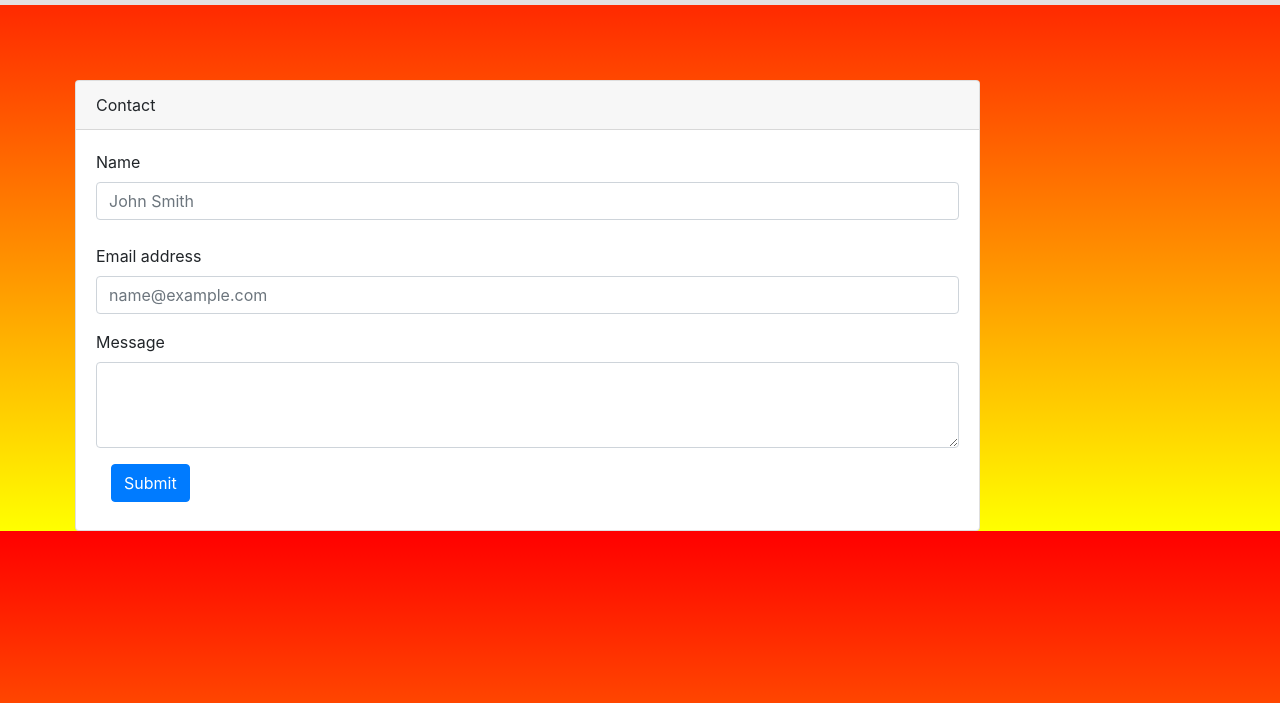
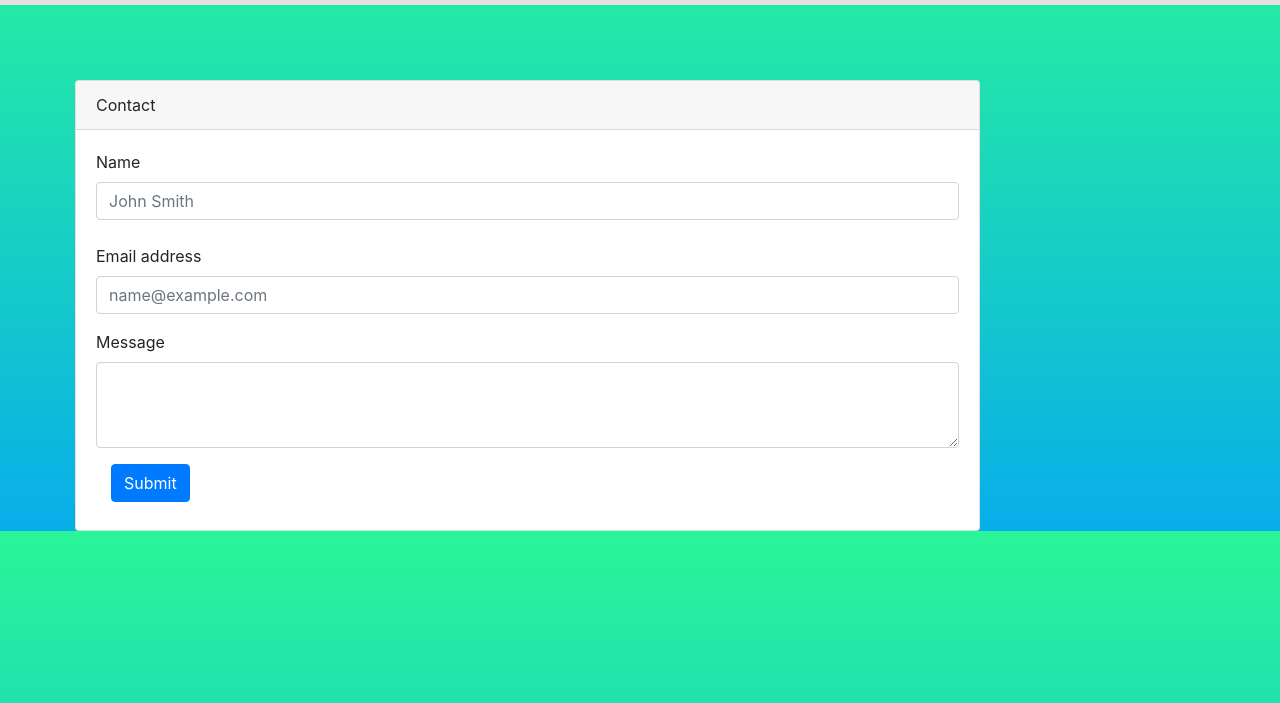
Before and after one commit to klynch94/Homework-2, a plain HTML site: page contact.html in a window 1280 px wide. Shown: the part 97-800 px from the top of the page. Drawn offline with nearby package versions, Linux system fonts and the light colour scheme.

Commit message:
added gradient to background and rounded out corners on nav-bar brand image

```diff
--- a/style.css
+++ b/style.css
@@ -1,5 +1,6 @@
 body {
-    background-image: linear-gradient(red, yellow)
+    background-color: #08AEEA;
+    background-image: linear-gradient(0deg, #08AEEA 0%, #2AF598 100%);
 }
 
 .navbar {
@@ -14,6 +15,7 @@ body {
     font-weight: 200;
     font-size: 23pt;
     margin-left: 60px;
+    border-radius: .1rem;
 }
 
 a {
```
